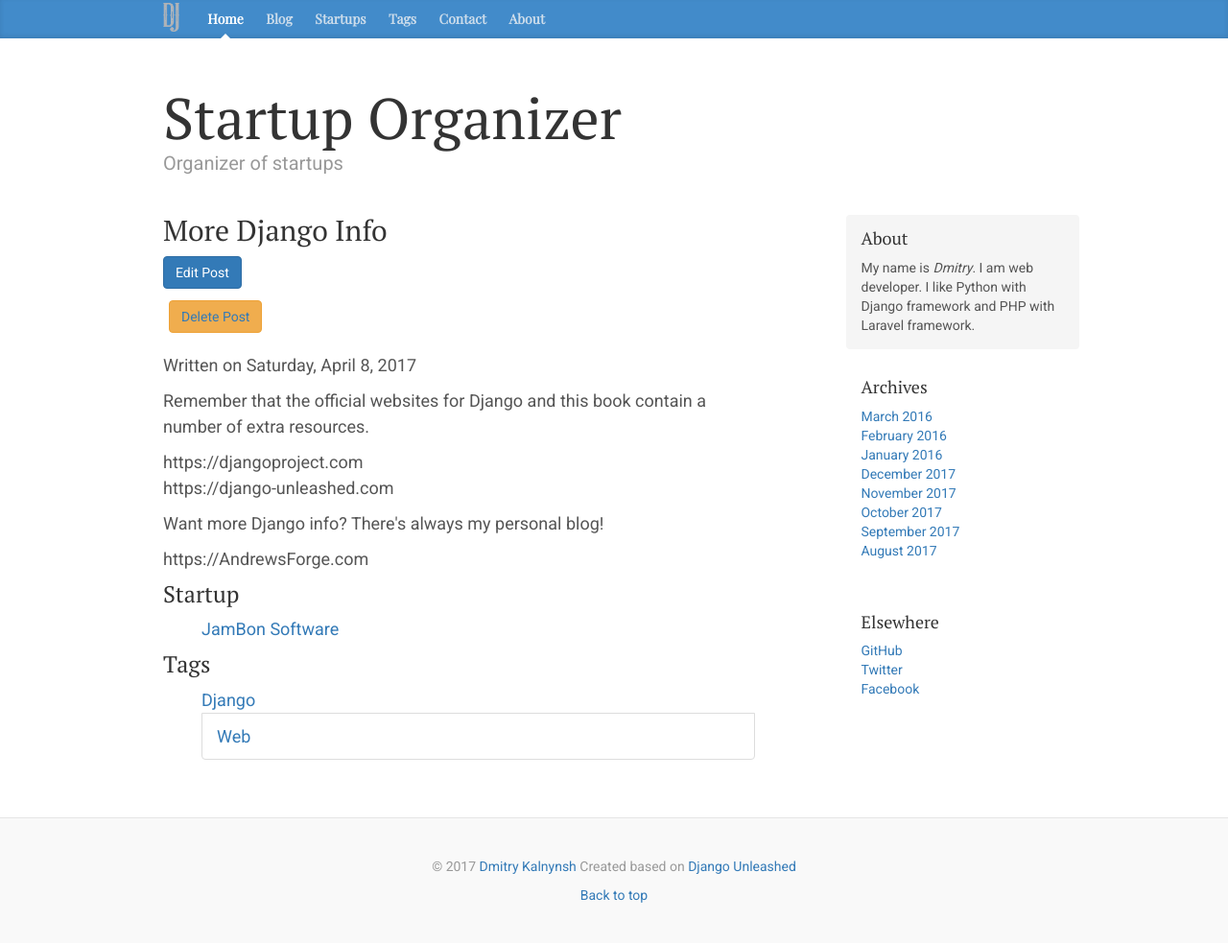
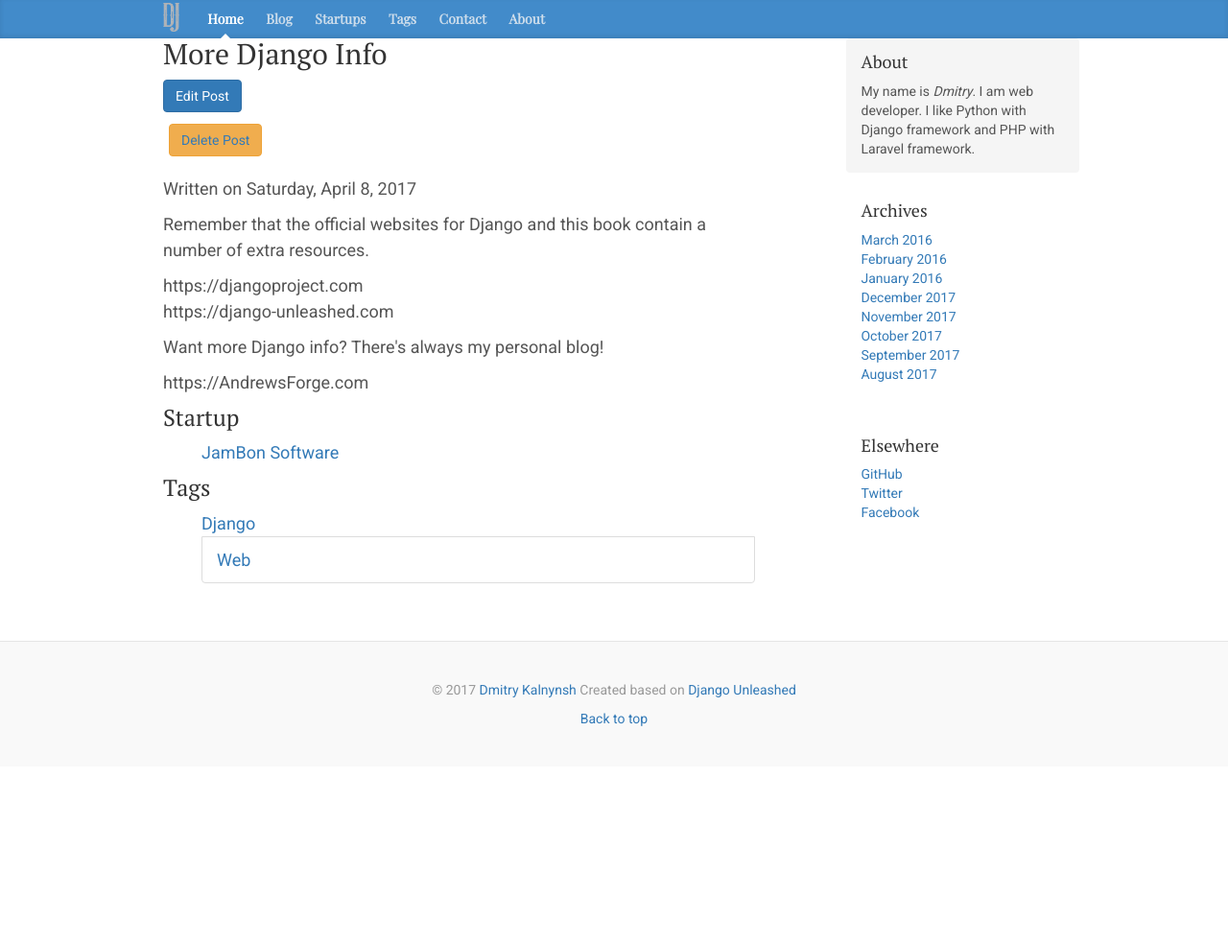
Before and after one commit to kalnynsh/DjangoUnleashed-1.11, a Django app: page /blog/2017/4/more-django-info/ in a window 1280 px wide. Shown: the whole page at 96% size. After the commit the page ends 757 px from the top, so only its background shows below. Run offline with Django 3.2, Linux system fonts and the light colour scheme; data comes from the database, SQL or seed files in the repository; some libraries are stand-ins or nearby versions.

Commit message:
Move  <h1>Startup Organizer</h1> <p>Organizer of startups</p> to post_list.html

```diff
--- a/templates/base.html
+++ b/templates/base.html
@@ -49,17 +49,10 @@
 {% include "header_navbar/header_navbar.html" %}
 <!--/ Blog navbar header -->
 
-<!-- Blog header-->
-<div class="blog-header" id="top">
-    <div class="container">
-        <h1 class="blog-title">Startup Organizer</h1>
-        <p class="lead blog-description">Organizer of startups</p>
-    </div>
-</div>
-<!--/ Blog header-->
 <!-- Messages -->
     {% include "messages/messages.html" %}
 <!--/ Messages -->
+
 <div class="container">
 
     <div class="row">
```
Also changed, not shown: blog/templates/blog/post_list.html (+8 -1 lines).
